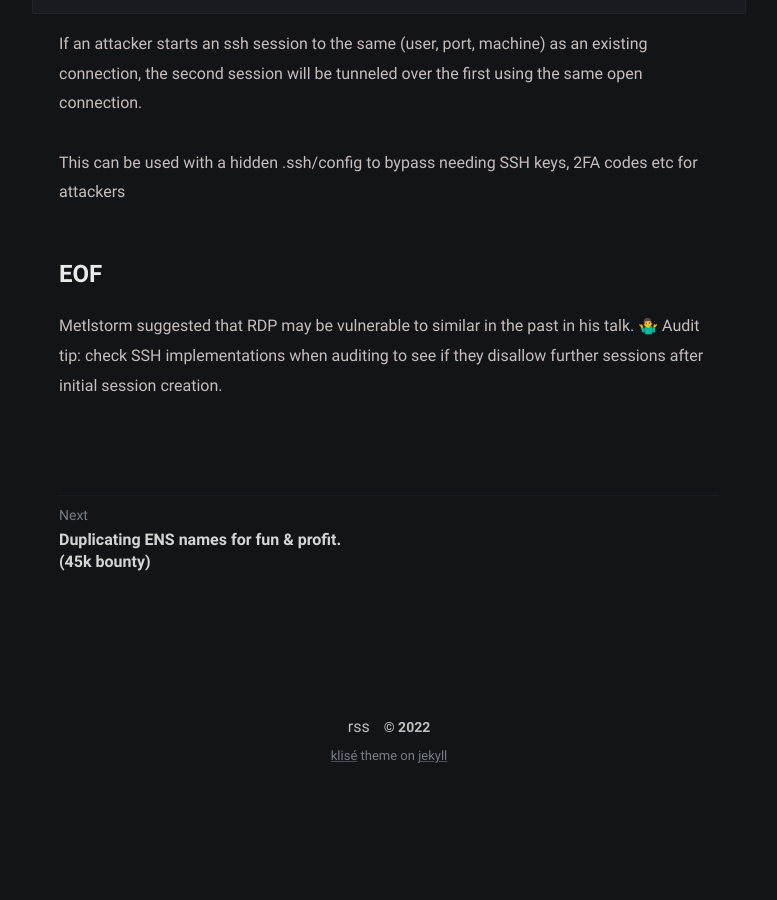
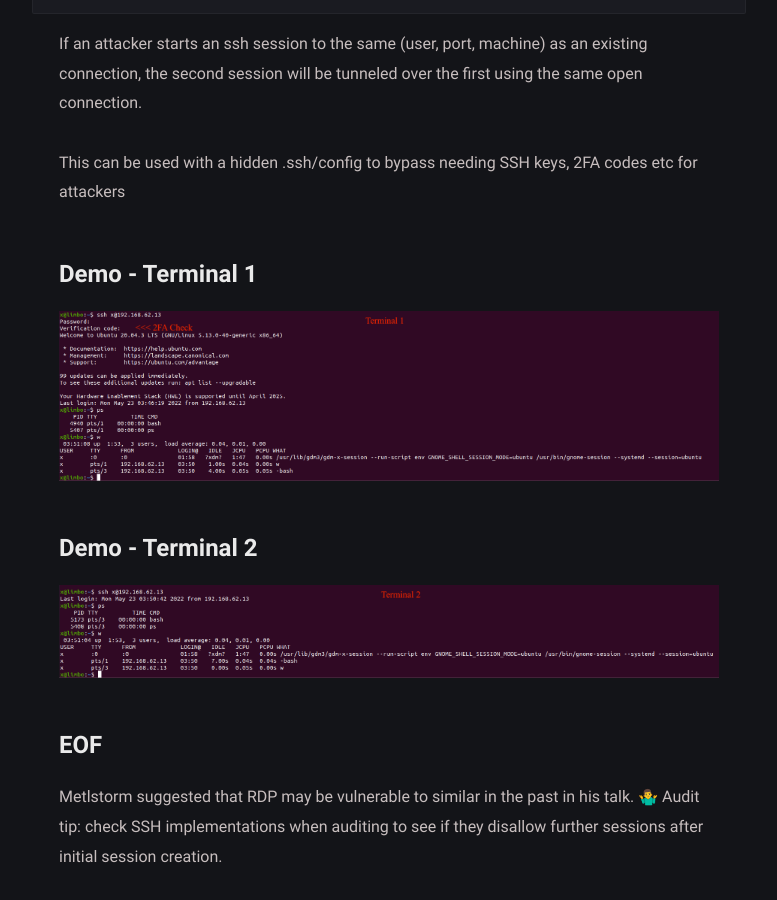
Before and after one commit to Nitping/notablog, a Jekyll site: the page built from _posts/ssh-2fa-lol/2022-01-01-local-ssh-2fa-bypass.md, in a window 1280 px wide and 900 px high, scrolled down 8712 px. Shown: the whole window, without its empty margins (251-1028 px from the left). Built offline with Jekyll 4.4.1, drawn with Linux system fonts in a browser that asks for light colours; before the commit the page ends 9512 px from its top, so only the background shows below that.

Commit message:
Update 2022-01-01-local-ssh-2fa-bypass.md

```diff
--- a/_posts/ssh-2fa-lol/2022-01-01-local-ssh-2fa-bypass.md
+++ b/_posts/ssh-2fa-lol/2022-01-01-local-ssh-2fa-bypass.md
@@ -293,6 +293,12 @@ If an attacker starts an ssh session to the same (user, port, machine) as an exi
 
 This can be used with a hidden .ssh/config to bypass needing SSH keys, 2FA codes etc for attackers
 
+# Demo - Terminal 1
+![image](/assets/img/ssh-session-term2.png)
+
+# Demo - Terminal 2
+![image](/assets/img/ssh-session-term1.png)
+
 # EOF
 
 Metlstorm suggested that RDP may be vulnerable to similar in the past in his talk. 🤷‍♂️
```
